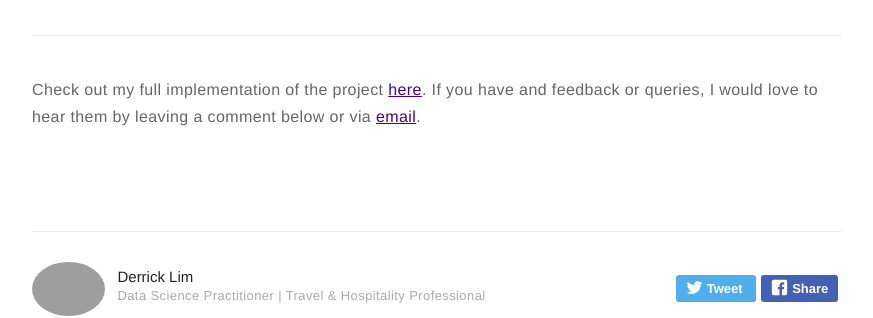
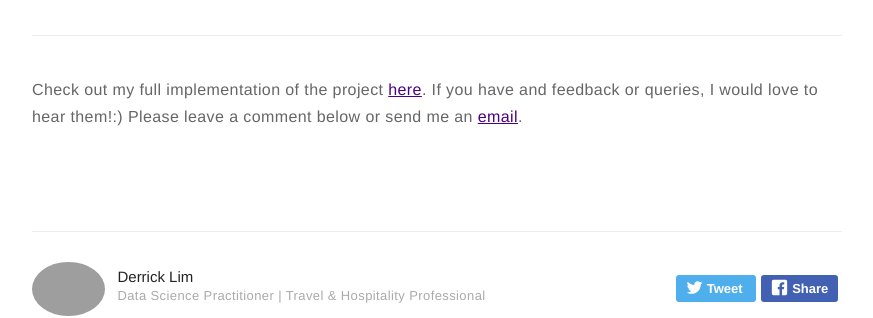
Before and after one commit to d-lim/d-lim.github.io, a Jekyll site: the page built from _posts/2016-01-23-indigo-jekyll-theme.markdown, in a window 1280 px wide and 900 px high, scrolled down 17305 px. Shown: the part 268-586 px from the top of the window, without its empty margins (203-1076 px from the left). Built offline with Jekyll 4.4.1, drawn with Linux system fonts in a browser that asks for light colours; comment, search, counter and statistics services are not loaded.

Commit message:
ending edit

```diff
--- a/_posts/2016-01-23-indigo-jekyll-theme.markdown
+++ b/_posts/2016-01-23-indigo-jekyll-theme.markdown
@@ -266,4 +266,4 @@ Moving forward, the following approaches can be explored to improve the accuracy
 ---
 
 Check out my full implementation of the project [here](https://github.com/d-lim/Projects/tree/master/Human%20Mobility%20Predictions).
-If you have and feedback or queries, I would love to hear them by leaving a comment below or via [email](mailto:d_lim@outlook.sg).
+If you have and feedback or queries, I would love to hear them!:) Please leave a comment below or send me an [email](mailto:d_lim@outlook.sg).
```
